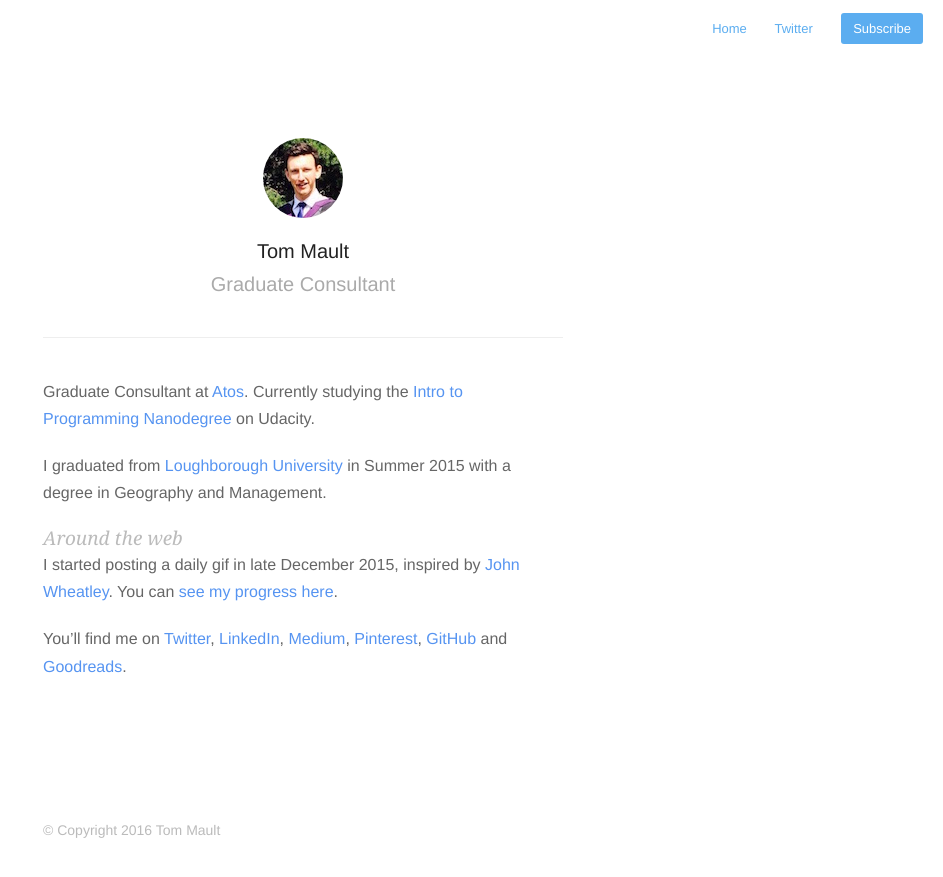
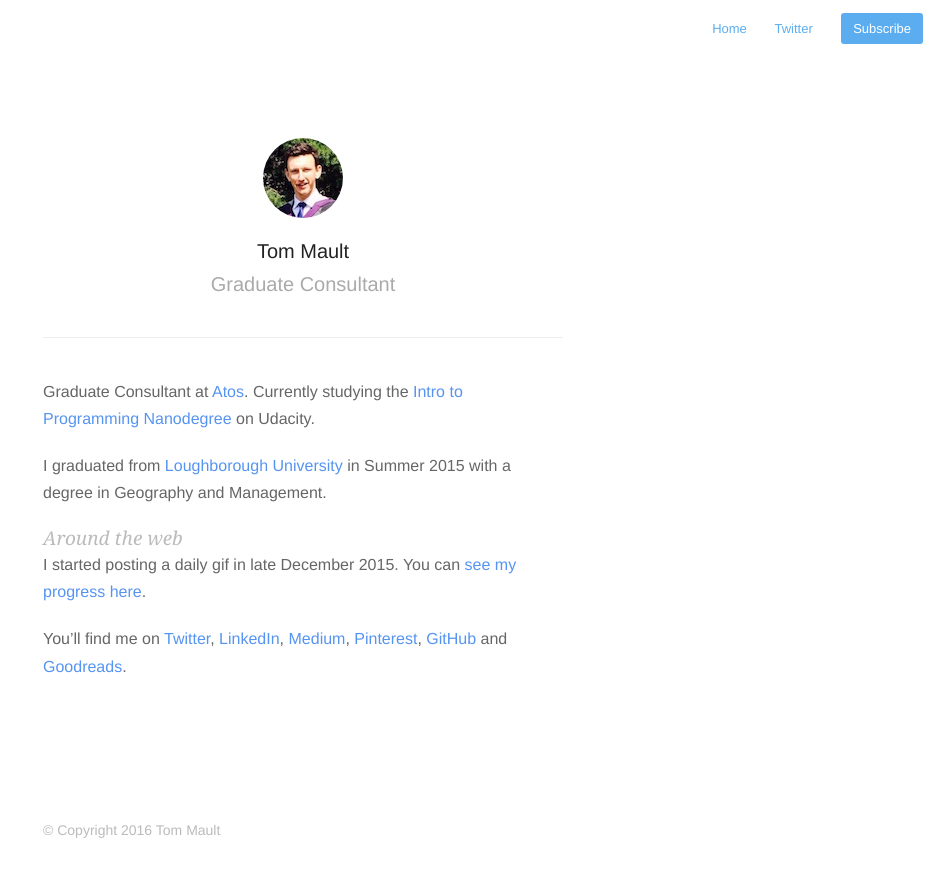
Before and after one commit to tmault/blog, a Jekyll site: the page built from about.md, in a window 1280 px wide. Shown: the top 877 px of the page, without its empty margins (337-1280 px from the left). Built offline with Jekyll 4.4.1, drawn with Linux system fonts in a browser that asks for light colours; nearby versions of some CDN libraries.

Commit message:
Removed excess links from about.md

```diff
--- a/about.md
+++ b/about.md
@@ -9,7 +9,7 @@ Graduate Consultant at [Atos](http://atos.net/en-us/home/we-do/consulting.html).
 I graduated from [Loughborough University](http://www.lboro.ac.uk/) in Summer 2015 with a degree in Geography and Management.
 
 ## Around the web
-I started posting a daily gif in late December 2015, inspired by [John Wheatley](https://medium.com/@jon/i-ve-been-documenting-my-life-through-gifs-for-the-past-year-bfe23c8a2eef#.oz6poqljx). You can [see my progress here](http://daily.tmault.co.uk).
+I started posting a daily gif in late December 2015. You can [see my progress here](http://daily.tmault.co.uk).
 
 You'll find me on [Twitter](https://twitter.com/tmault), [LinkedIn](https://uk.linkedin.com/in/tmault), [Medium](http://medium.com/@tmault), [Pinterest](https://www.pinterest.com/thomasmault/), [GitHub](https://github.com/tmault) and [Goodreads](https://www.goodreads.com/user/show/49267595-thomas-mault).
 
```
